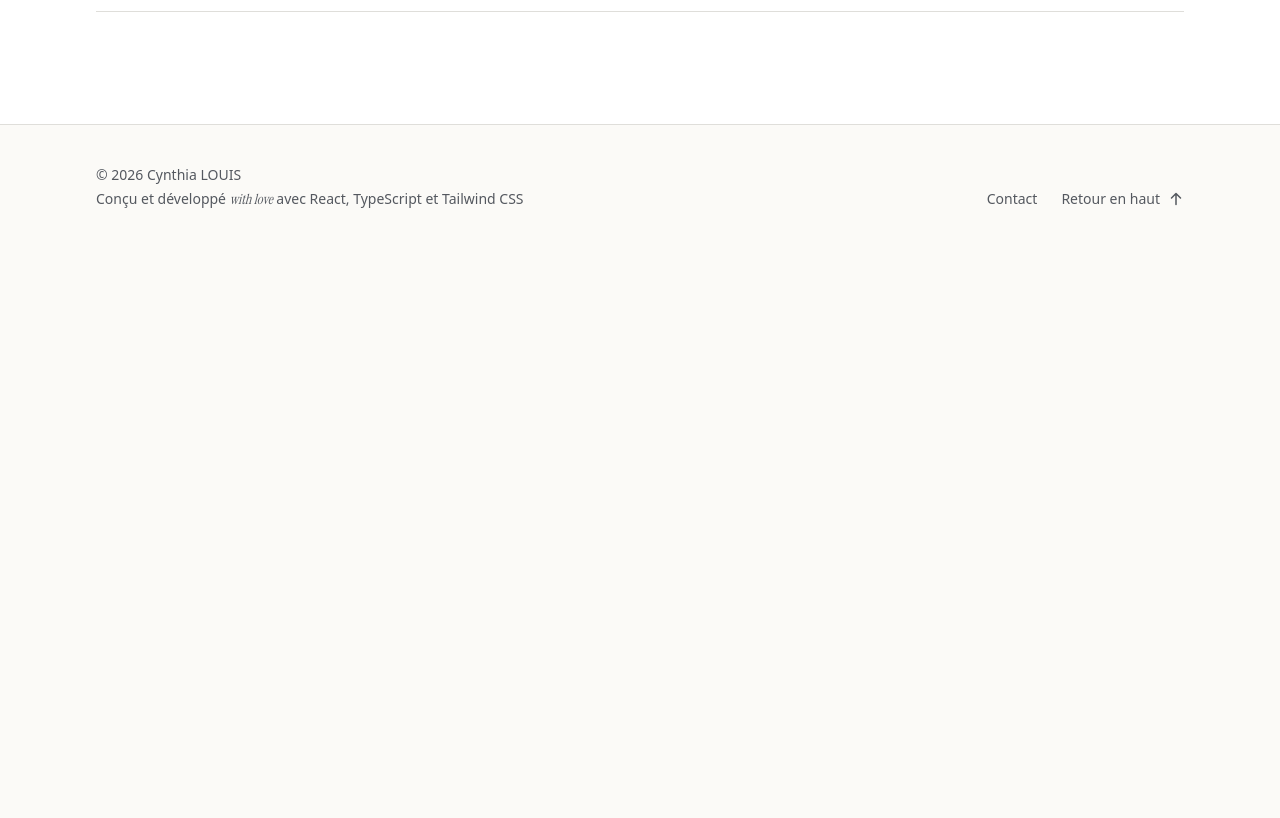
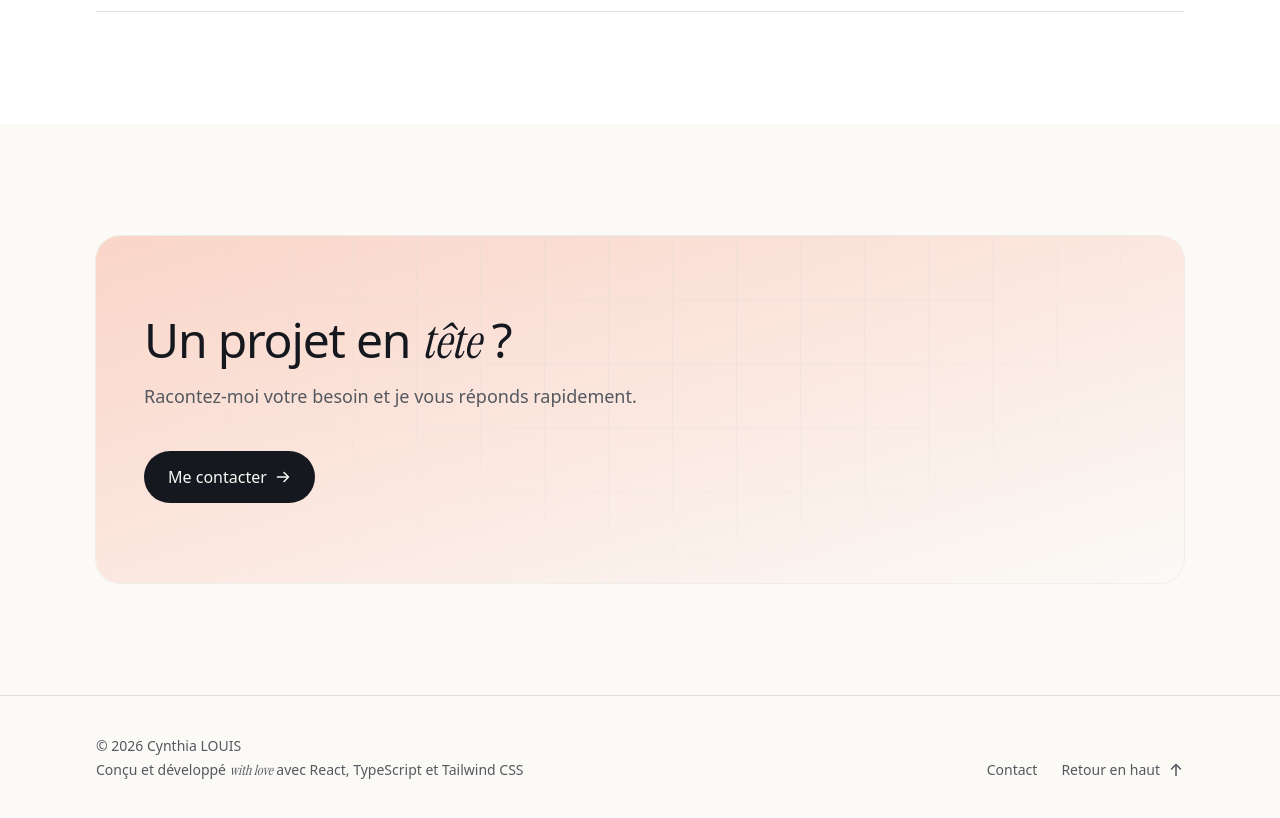
Before and after one commit to cynthialouis/vitrine, a React (Vite) app: page / in a window 1280 px wide. Shown: the part 4380-5198 px from the top of the page. Before the commit the page ends 4629 px from the top, so only its background shows below. Built offline with nearby package versions, Linux system fonts and the light colour scheme.

Commit message:
feat: add call-to-action section to home page

```diff
--- a/src/content/home.ts
+++ b/src/content/home.ts
@@ -8,6 +8,9 @@ export type HomeContent = {
     description: string
   }
   education: {
+    description: string
+  }
+  contactCta: {
     description: string
   }
 }
@@ -26,4 +29,7 @@ export const home: HomeContent = {
   education: {
     description: 'Un parcours construit pas à pas.',
   },
+  contactCta: {
+    description: 'Racontez-moi votre besoin et je vous réponds rapidement.',
+  },
 }
--- /dev/null
+++ b/src/pages/home/ContactCtaSection.tsx
@@ -0,0 +1,35 @@
+import { Link } from 'react-router'
+import { paths } from '../../app/paths'
+import { Container } from '../../components/ui/Container'
+import { ArrowDownIcon } from '../../components/ui/icons/ArrowDownIcon'
+import { Serif } from '../../components/ui/Serif'
+import { home } from '../../content/home'
+
+export function ContactCtaSection() {
+  return (
+    <section aria-labelledby="contact-cta-title" className="py-20 sm:py-28">
+      <Container>
+        <div className="relative overflow-hidden rounded-3xl bg-linear-to-br from-highlight to-paper px-6 py-16 ring-1 ring-ink/5 sm:px-12 sm:py-20">
+          <div className="bg-grid pointer-events-none absolute inset-0 opacity-40" aria-hidden="true" />
+
+          <div className="relative max-w-2xl">
+            <h2 id="contact-cta-title" className="text-4xl font-medium tracking-tight text-balance sm:text-5xl">
+              Un projet en <Serif>tête</Serif>&nbsp;?
+            </h2>
+            <p className="mt-4 text-lg leading-relaxed text-pretty text-ink-soft">
+              {home.contactCta.description}
+            </p>
+
+            <Link
+              to={paths.contact}
+              className="group mt-10 inline-flex items-center gap-2 rounded-full bg-ink px-6 py-3.5 font-medium text-paper transition-colors hover:bg-ink-soft"
+            >
+              Me contacter
+              <ArrowDownIcon className="size-4 -rotate-90 motion-safe:transition-transform motion-safe:group-hover:translate-x-0.5" />
+            </Link>
+          </div>
+        </div>
+      </Container>
+    </section>
+  )
+}
--- a/src/pages/home/HomePage.tsx
+++ b/src/pages/home/HomePage.tsx
@@ -1,6 +1,7 @@
 import { home } from '../../content/home'
 import { profile } from '../../content/profile'
 import { toPlainText } from '../../lib/accented-text'
+import { ContactCtaSection } from './ContactCtaSection'
 import { EducationSection } from './EducationSection'
 import { ExperiencesSection } from './ExperiencesSection'
 import { HeroSection } from './HeroSection'
@@ -13,6 +14,7 @@ export function HomePage() {
       <HeroSection />
       <ExperiencesSection />
       <EducationSection />
+      <ContactCtaSection />
     </>
   )
 }
```
Also changed, not shown: 1 other file (tests, documents, lock files or other folders).
